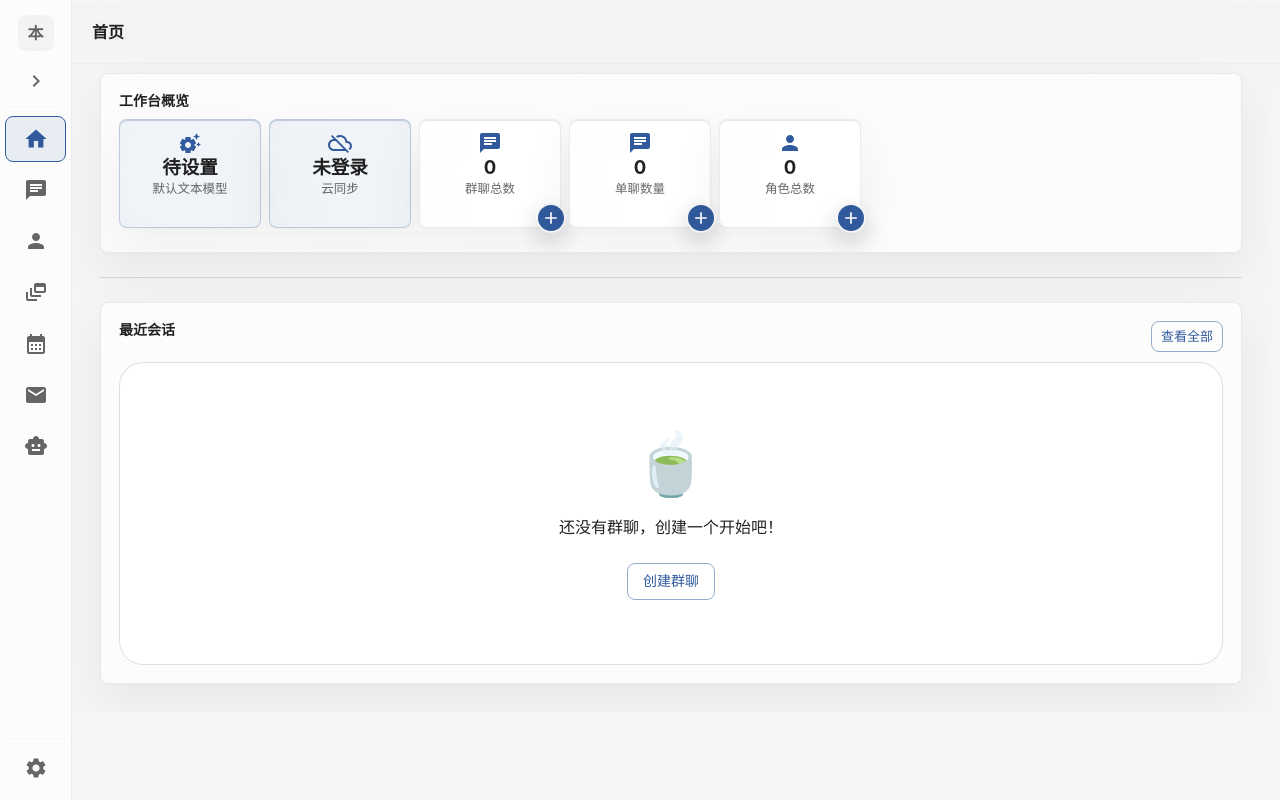
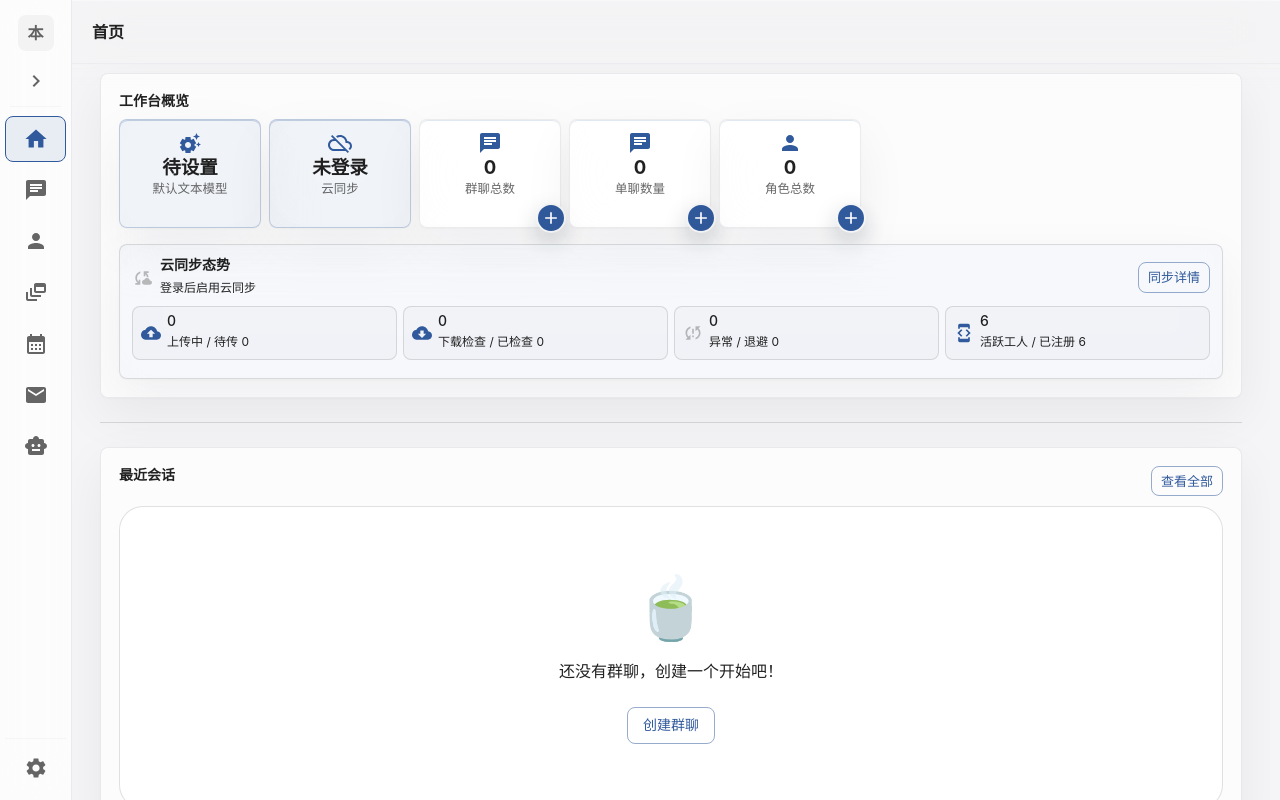
Before and after one commit to iwxyi/Pneumata-Client, a React (Vite) app: page / in a window 1280 px wide. Built offline with nearby package versions, Linux system fonts and the light colour scheme.

Commit message:
首页展示同步态势

```diff
--- a/src/pages/HomePage.tsx
+++ b/src/pages/HomePage.tsx
@@ -6,10 +6,14 @@ import AddIcon from '@mui/icons-material/Add';
 import AutoAwesomeIcon from '@mui/icons-material/AutoAwesome';
 import ChatIcon from '@mui/icons-material/Chat';
 import CloudOffIcon from '@mui/icons-material/CloudOff';
+import CloudDownloadIcon from '@mui/icons-material/CloudDownload';
+import CloudSyncIcon from '@mui/icons-material/CloudSync';
+import CloudUploadIcon from '@mui/icons-material/CloudUpload';
 import DeveloperModeIcon from '@mui/icons-material/DeveloperMode';
 import MenuBookIcon from '@mui/icons-material/MenuBook';
 import PersonIcon from '@mui/icons-material/Person';
 import SettingsSuggestIcon from '@mui/icons-material/SettingsSuggest';
+import SyncProblemIcon from '@mui/icons-material/SyncProblem';
 import { useNavigate } from 'react-router-dom';
 import { useTranslation } from 'react-i18next';
 import { useAuthStore } from '../stores/useAuthStore';
@@ -26,6 +30,9 @@ import PageSection from '../components/common/PageSection';
 import SectionHeader from '../components/common/SectionHeader';
 import { avatarGenerationQueue, type AvatarGenerationQueueSummary } from '../services/avatarGenerationQueue';
 import { buildHomeCompanionshipSnapshot } from '../services/companionshipProjection';
+import { isCloudSyncEnabled } from '../services/cloudSyncPreference';
+import { buildHomeSyncOverview } from '../services/homeSyncOverview';
+import { getRegisteredSyncWorkerEntries } from '../stores/storeSyncScheduler';
 import { motion, transition } from '../styles/motion';
 
 interface HomeOverviewCard {
@@ -194,6 +201,21 @@ function buildStatIconSx(color: string) {
   };
 }
 
+function buildSyncMetricSx() {
+  return {
+    minWidth: 0,
+    display: 'flex',
+    alignItems: 'center',
+    gap: 0.75,
+    px: 1,
+    py: 0.85,
+    border: 1,
+    borderColor: 'divider',
+    borderRadius: 1,
+    bgcolor: (theme: Theme) => theme.palette.mode === 'light' ? 'rgba(15,23,42,0.025)' : 'rgba(255,255,255,0.035)',
+  };
+}
+
 function buildGridSx(columns?: { xs: string; sm: string; lg?: string; xl?: string }) {
   return {
     display: 'grid',
@@ -209,16 +231,23 @@ function buildGridSx(columns?: { xs: string; sm: string; lg?: string; xl?: strin
 export default function HomePage() {
   const { t } = useTranslation();
   const navigate = useNavigate();
-  const { chats, prefetchChats, markChatsWarm } = useChatStore();
-  const { characters, prefetchCharacters, markCharactersWarm } = useCharacterStore();
+  const { chats, prefetchChats, markChatsWarm, pendingOperations: chatPendingOperations, getSyncScopeStates: getChatSyncScopeStates } = useChatStore();
+  const { characters, prefetchCharacters, markCharactersWarm, pendingOperations: characterPendingOperations, getSyncScopeStates: getCharacterSyncScopeStates } = useCharacterStore();
   const aiProfiles = useSettingsStore((state) => state.aiProfiles);
   const messages = useMessageStore((state) => state.messages);
   const messageWindowsByChatId = useMessageStore((state) => state.messageWindowsByChatId);
+  const messagePendingOperations = useMessageStore((state) => state.pendingOperations);
+  const getMessageSyncScopeStates = useMessageStore((state) => state.getSyncScopeStates);
   const developerMode = useSettingsStore((state) => state.developerMode);
-  const activeDiaryJobs = useCharacterArtifactStore((state) => state.jobs.filter((job) => job.kind === 'diary' && (job.status === 'pending' || job.status === 'running')).length);
+  const artifactJobs = useCharacterArtifactStore((state) => state.jobs);
+  const getArtifactSyncScopeStates = useCharacterArtifactStore((state) => state.getSyncScopeStates);
+  const getSettingsSyncScopeStates = useSettingsStore((state) => state.getSyncScopeStates);
+  const activeDiaryJobs = artifactJobs.filter((job) => job.kind === 'diary' && (job.status === 'pending' || job.status === 'running')).length;
   const authMode = useAuthStore((state) => state.authMode);
   const isLoggedIn = useAuthStore((state) => state.isLoggedIn);
   const [avatarQueueSummary, setAvatarQueueSummary] = useState<AvatarGenerationQueueSummary>(() => avatarGenerationQueue.getSummary());
+  const [cloudSyncEnabled, setCloudSyncEnabledState] = useState(() => isCloudSyncEnabled());
+  const [workerEntries, setWorkerEntries] = useState(() => getRegisteredSyncWorkerEntries());
 
   useEffect(() => {
     markChatsWarm();
@@ -228,6 +257,24 @@ export default function HomePage() {
   }, [markCharactersWarm, markChatsWarm, prefetchCharacters, prefetchChats]);
 
   useEffect(() => avatarGenerationQueue.subscribeSummary(setAvatarQueueSummary), []);
+
+  useEffect(() => {
+    const update = () => {
+      setCloudSyncEnabledState(isCloudSyncEnabled());
+      setWorkerEntries(getRegisteredSyncWorkerEntries());
+    };
+    update();
+    const timer = window.setInterval(update, 2500);
+    window.addEventListener('pneumata-cloud-sync-preference-changed', update);
+    window.addEventListener('pneumata-cloud-sync-bootstrap-lock-changed', update);
+    window.addEventListener('online', update);
+    return () => {
+      window.clearInterval(timer);
+      window.removeEventListener('pneumata-cloud-sync-preference-changed', update);
+      window.removeEventListener('pneumata-cloud-sync-bootstrap-lock-changed', update);
+      window.removeEventListener('online', update);
+    };
+  }, []);
 
   const recentChats = chats.slice(0, 10);
   const customCharacters = characters.filter((character) => !character.isPreset);
@@ -252,6 +299,44 @@ export default function HomePage() {
     characters,
     messages: knownMessages,
   });
+  const syncOverview = useMemo(() => buildHomeSyncOverview({
+    cloudSyncAvailable: !needsLogin,
+    cloudSyncEnabled,
+    operations: [
+      ...chatPendingOperations,
+      ...characterPendingOperations,
+      ...messagePendingOperations,
+    ],
+    artifactJobs,
+    syncScopes: [
+      ...getCharacterSyncScopeStates(),
+      ...getChatSyncScopeStates(),
+      ...getMessageSyncScopeStates(),
+      ...getArtifactSyncScopeStates(),
+      ...getSettingsSyncScopeStates(),
+    ],
+    workerEntries,
+  }), [
+    artifactJobs,
+    characterPendingOperations,
+    chatPendingOperations,
+    cloudSyncEnabled,
+    getArtifactSyncScopeStates,
+    getCharacterSyncScopeStates,
+    getChatSyncScopeStates,
+    getMessageSyncScopeStates,
+    getSettingsSyncScopeStates,
+    messagePendingOperations,
+    needsLogin,
+    workerEntries,
+  ]);
+  const syncSummaryText = syncOverview.severity === 'off'
+    ? (needsLogin ? '登录后启用云同步' : '云同步已关闭')
+    : syncOverview.severity === 'attention'
+      ? '需要处理同步异常'
+      : syncOverview.severity === 'syncing'
+        ? '同步任务正在后台推进'
+        : '本地与云端保持轻量检查';
 
   const attentionStats: HomeOverviewCard[] = [
     ...(needsAIModelSetup ? [{
@@ -374,6 +459,61 @@ export default function HomePage() {
               </Box>
             ))}
           </Box>
+          <SurfaceCard
+            sx={{
+              mt: 1.25,
+              borderColor: syncOverview.severity === 'attention'
+                ? 'warning.main'
+                : syncOverview.severity === 'syncing'
+                  ? 'primary.main'
+                  : 'divider',
+              bgcolor: (theme: Theme) => syncOverview.severity === 'attention'
+                ? theme.palette.mode === 'light' ? 'rgba(245,158,11,0.06)' : 'rgba(245,158,11,0.10)'
+                : theme.palette.mode === 'light' ? 'rgba(49,90,156,0.035)' : 'rgba(120,156,220,0.06)',
+            }}
+            contentSx={{ p: { xs: 1.25, sm: 1.5 } }}
+          >
+            <Box sx={{ display: 'flex', alignItems: { xs: 'flex-start', sm: 'center' }, justifyContent: 'space-between', gap: 1, mb: 1, flexDirection: { xs: 'column', sm: 'row' } }}>
+              <Box sx={{ display: 'flex', alignItems: 'center', gap: 1, minWidth: 0 }}>
+                <CloudSyncIcon color={syncOverview.severity === 'attention' ? 'warning' : syncOverview.severity === 'off' ? 'disabled' : 'primary'} fontSize="small" />
+                <Box sx={{ minWidth: 0 }}>
+                  <Typography variant="subtitle2" sx={{ fontWeight: 700, lineHeight: 1.2 }}>云同步态势</Typography>
+                  <Typography variant="caption" color="text.secondary">{syncSummaryText}</Typography>
+                </Box>
+              </Box>
+              <Button size="small" variant="outlined" onClick={() => navigate('/account/sync-status')}>同步详情</Button>
+            </Box>
+            <Box sx={{ display: 'grid', gridTemplateColumns: { xs: 'repeat(2, minmax(0, 1fr))', md: 'repeat(4, minmax(0, 1fr))' }, gap: 0.75 }}>
+              <Box sx={buildSyncMetricSx()}>
+                <CloudUploadIcon color="primary" fontSize="small" />
+                <Box sx={{ minWidth: 0 }}>
+                  <Typography variant="subtitle2" sx={{ lineHeight: 1 }}>{syncOverview.uploading}</Typography>
+                  <Typography variant="caption" color="text.secondary">上传中 / 待传 {syncOverview.pendingUpload}</Typography>
+                </Box>
+              </Box>
+              <Box sx={buildSyncMetricSx()}>
+                <CloudDownloadIcon color="primary" fontSize="small" />
+                <Box sx={{ minWidth: 0 }}>
+                  <Typography variant="subtitle2" sx={{ lineHeight: 1 }}>{syncOverview.checkingDownloads}</Typography>
+                  <Typography variant="caption" color="text.secondary">下载检查 / 已检查 {syncOverview.checkedScopes}</Typography>
+                </Box>
+              </Box>
+              <Box sx={buildSyncMetricSx()}>
+                <SyncProblemIcon color={syncOverview.failedUpload + syncOverview.failedScopes + syncOverview.backoffScopes > 0 ? 'warning' : 'disabled'} fontSize="small" />
+                <Box sx={{ minWidth: 0 }}>
+                  <Typography variant="subtitle2" sx={{ lineHeight: 1 }}>{syncOverview.failedUpload + syncOverview.failedScopes}</Typography>
+                  <Typography variant="caption" color="text.secondary">异常 / 退避 {syncOverview.backoffScopes}</Typography>
+                </Box>
+              </Box>
+              <Box sx={buildSyncMetricSx()}>
+                <DeveloperModeIcon color="primary" fontSize="small" />
+                <Box sx={{ minWidth: 0 }}>
+                  <Typography variant="subtitle2" sx={{ lineHeight: 1 }}>{syncOverview.activeWorkers.length}</Typography>
+                  <Typography variant="caption" color="text.secondary">活跃工人 / 已注册 {syncOverview.registeredWorkers}</Typography>
+                </Box>
+              </Box>
+            </Box>
+          </SurfaceCard>
         </SurfaceCard>
 
         <Divider />
--- /dev/null
+++ b/src/services/homeSyncOverview.ts
@@ -0,0 +1,83 @@
+import type { SyncScopeSnapshot } from '../stores/syncScopeMetadata';
+
+export interface HomeSyncOperationLike {
+  status?: string | null;
+}
+
+export interface HomeSyncWorkerEntryLike {
+  id: string;
+  priority: number;
+  delay: number;
+}
+
+export interface HomeSyncOverviewInput {
+  cloudSyncAvailable: boolean;
+  cloudSyncEnabled: boolean;
+  operations: HomeSyncOperationLike[];
+  artifactJobs: HomeSyncOperationLike[];
+  syncScopes: SyncScopeSnapshot[];
+  workerEntries: HomeSyncWorkerEntryLike[];
+}
+
+export interface HomeSyncOverview {
+  cloudSyncAvailable: boolean;
+  cloudSyncEnabled: boolean;
+  uploading: number;
+  pendingUpload: number;
+  failedUpload: number;
+  checkingDownloads: number;
+  backoffScopes: number;
+  failedScopes: number;
+  checkedScopes: number;
+  registeredWorkers: number;
+  activeWorkers: HomeSyncWorkerEntryLike[];
+  severity: 'idle' | 'syncing' | 'attention' | 'off';
+}
+
+function isRunningStatus(status: string | null | undefined) {
+  return status === 'syncing' || status === 'running';
+}
+
+function isPendingStatus(status: string | null | undefined) {
+  return status === 'pending';
+}
+
+function isFailedStatus(status: string | null | undefined) {
+  return status === 'failed' || status === 'error';
+}
+
+export function buildHomeSyncOverview(input: HomeSyncOverviewInput): HomeSyncOverview {
+  const operations = [...input.operations, ...input.artifactJobs];
+  const uploading = operations.filter((item) => isRunningStatus(item.status)).length;
+  const pendingUpload = operations.filter((item) => isPendingStatus(item.status)).length;
+  const failedUpload = operations.filter((item) => isFailedStatus(item.status)).length;
+  const now = Date.now();
+  const checkingDownloads = input.syncScopes.filter((scope) => scope.inflight).length;
+  const backoffScopes = input.syncScopes.filter((scope) => scope.retryAt > now).length;
+  const failedScopes = input.syncScopes.filter((scope) => Boolean(scope.lastError)).length;
+  const checkedScopes = input.syncScopes.filter((scope) => scope.lastCheckedAt > 0).length;
+  const activeWorkers = input.workerEntries.filter((worker) => worker.priority > 0);
+  const needsAttention = failedUpload > 0 || failedScopes > 0 || backoffScopes > 0;
+  const hasActivity = uploading > 0 || pendingUpload > 0 || checkingDownloads > 0;
+
+  return {
+    cloudSyncAvailable: input.cloudSyncAvailable,
+    cloudSyncEnabled: input.cloudSyncEnabled,
+    uploading,
+    pendingUpload,
+    failedUpload,
+    checkingDownloads,
+    backoffScopes,
+    failedScopes,
+    checkedScopes,
+    registeredWorkers: input.workerEntries.length,
+    activeWorkers,
+    severity: !input.cloudSyncAvailable || !input.cloudSyncEnabled
+      ? 'off'
+      : needsAttention
+        ? 'attention'
+        : hasActivity
+          ? 'syncing'
+          : 'idle',
+  };
+}
```
Also changed, not shown: 1 other file (tests, documents, lock files or other folders).
